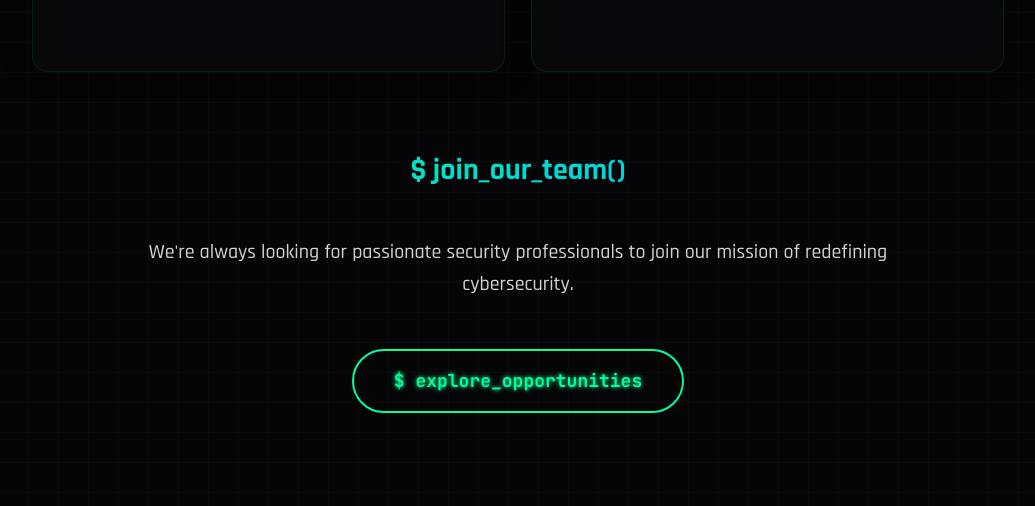
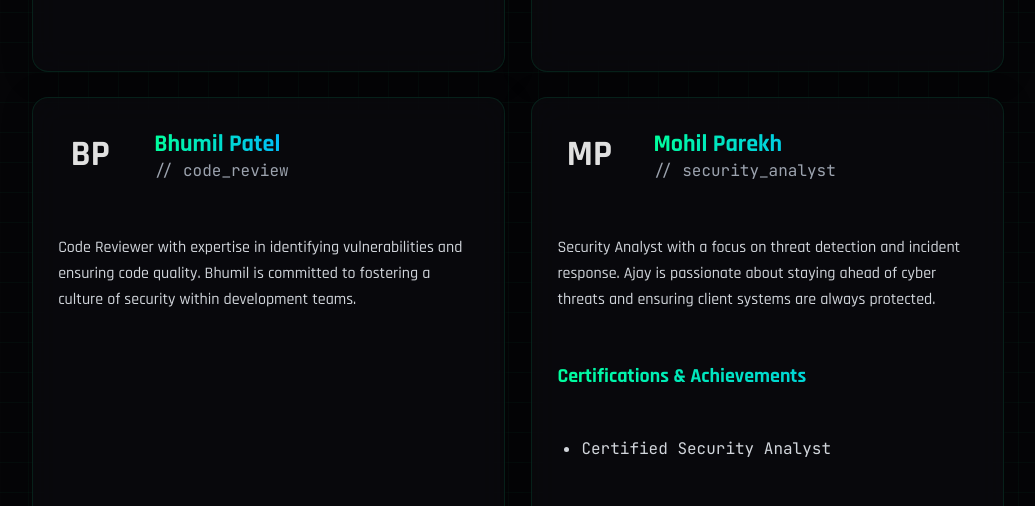
Before and after one commit to jsquarecybertech/Website, a plain HTML site: page index.html in a window 1280 px wide. Shown: the part 4878-5384 px from the top of the page, without its empty margins (122-1157 px from the left). Drawn offline with nearby package versions, Linux system fonts and the light colour scheme.

Commit message:
Update index.html

```diff
--- a/index.html
+++ b/index.html
@@ -891,10 +891,10 @@
                     <div class="responsive-padding">
                         <div class="flex flex-col md:flex-row items-center responsive-mb">
                             <div class="responsive-circle rounded-full bg-gradient-to-br from-secondary to-primary flex items-center justify-center text-4xl font-bold text-dark mb-6 md:mb-0 md:mr-8">
-                                MP
+                                AS
                             </div>
                             <div class="text-center md:text-left">
-                                <h3 class="text-2xl font-bold gradient-text">Mohil Parekh</h3>
+                                <h3 class="text-2xl font-bold gradient-text">Ajay Sahani</h3>
                                 <p class="text-gray-400 code-font">// security_architect</p>
                             </div>
                         </div>
@@ -908,6 +908,57 @@
                             </ul>
                         </div>
                         <div class="flex space-x-4">
+                        </div>
+                    </div>
+                </div>
+
+                <!-- Team Member 3 -->
+                <div class="glass-card rounded-2xl overflow-hidden">
+                    <div class="responsive-padding">
+                        <div class="flex flex-col md:flex-row items-center responsive-mb">
+                            <div class="responsive-circle rounded-full bg-gradient-to-br from-primary to-accent flex items-center justify-center text-4xl font-bold text-dark mb-6 md:mb-0 md:mr-8">
+                                BP
+                            </div>
+                            <div class="text-center md:text-left">
+                                <h3 class="text-2xl font-bold gradient-text">Bhumil Patel</h3>
+                                <p class="text-gray-400 code-font">// code_review</p>
+                            </div>
+                        </div>
+                        <p class="text-gray-300 responsive-mb leading-relaxed">
+                            Code Reviewer with expertise in identifying vulnerabilities and ensuring code quality. Bhumil is committed to fostering a culture of security within development teams.
+                        </p>
+                        <div class="responsive-mb">
+                        </div>
+                        <div class="flex space-x-4">
+                        </div>
+                    </div>
+                </div>
+
+                <!-- Team Member 4 -->
+                <div class="glass-card rounded-2xl overflow-hidden">
+                    <div class="responsive-padding">
+                        <div class="flex flex-col md:flex-row items-center responsive-mb">
+                            <div class="responsive-circle rounded-full bg-gradient-to-br from-accent to-primary flex items-center justify-center text-4xl font-bold text-dark mb-6 md:mb-0 md:mr-8">
+                                MP
+                            </div>
+                            <div class="text-center md:text-left">
+                                <h3 class="text-2xl font-bold gradient-text">Mohil Parekh</h3>
+                                <p class="text-gray-400 code-font">// security_analyst</p>
+                            </div>
+                        </div>
+                        <p class="text-gray-300 responsive-mb leading-relaxed">
+                            Security Analyst with a focus on threat detection and incident response. Ajay is passionate about staying ahead of cyber threats and ensuring client systems are always protected.
+                        </p>
+                        <div class="responsive-mb">
+                            <h4 class="text-xl font-bold gradient-text responsive-mb">Certifications & Achievements</h4>
+                            <ul class="list-disc pl-6 text-gray-300 code-font space-y-2">
+                                <li>Certified Security Analyst</li>
+                            </ul>
+                        </div>
+                        <div class="flex space-x-4">
+                            <a href="#" class="text-gray-400 hover:text-primary transition text-xl">
+                                <i class="fab fa-linkedin"></i>
+                            </a>
                         </div>
                     </div>
                 </div>
```
